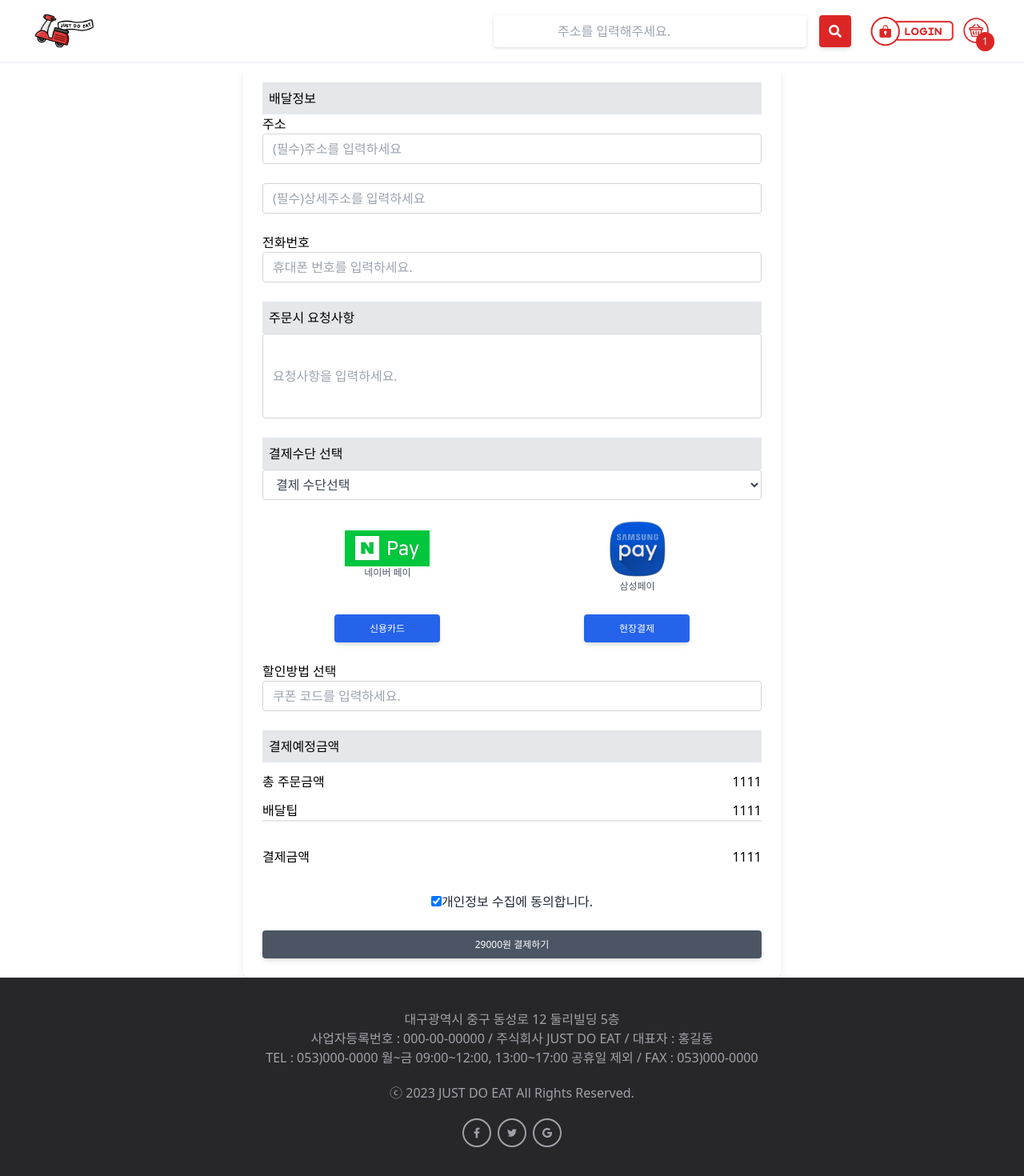
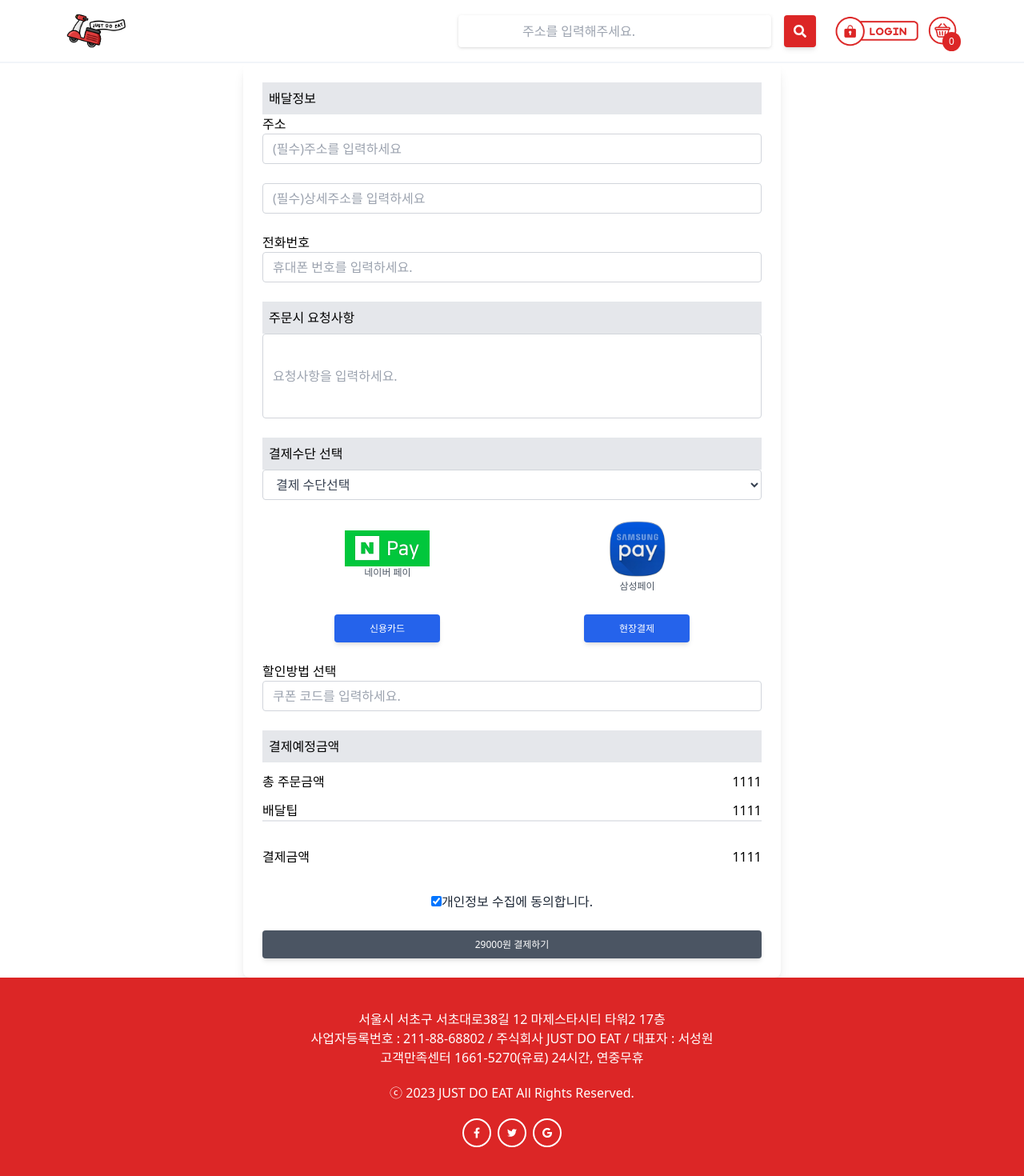
Before and after one commit to sirri1222/JUSTDOEAT, a React (Create React App) app: page /buy in a window 1280 px wide. Shown: the whole page at 80% size. Built offline with nearby package versions, Linux system fonts and the light colour scheme.

Commit message:
리스트부분수정

```diff
--- a/package.json
+++ b/package.json
@@ -29,7 +29,7 @@
     "redux": "^4.2.0",
     "redux-devtools-extension": "^2.13.9",
     "redux-persist": "^6.0.0",
-    "swiper": "^8.4.6",
+    "swiper": "^7.2.0",
     "web-vitals": "^2.1.4"
   },
   "scripts": {
--- a/src/components/Footer.js
+++ b/src/components/Footer.js
@@ -4,25 +4,26 @@ import { Link } from "react-router-dom";
 const Footer = () => {
   return (
     <div>
-      <footer className=" text-center pb-2 bg-zinc-800 text-zinc-400">
+      <footer className=" text-center pb-2 bg-red-600 text-white">
         <div className=" px-6 pt-6">
           <div className=" text-center p-4 ">
-            대구광역시 중구 동성로 12 둘리빌딩 5층
+          서울시 서초구 서초대로38길 12 마제스타시티 타워2 17층
             <br />
-            사업자등록번호 : 000-00-00000 / 주식회사 JUST DO EAT / 대표자 :
-            홍길동
+            사업자등록번호 : 211-88-68802 / 주식회사 JUST DO EAT / 대표자 :
+            서성원
             <br />
-            TEL : 053)000-0000 월~금 09:00~12:00, 13:00~17:00 공휴일 제외 / FAX : 053)000-0000
+            고객만족센터 1661-5270(유료) 24시간, 연중무휴
             <div className=" text-whitehite mt-5">
 
               ⓒ 2023 JUST DO EAT All Rights Reserved.
             </div>
           </div>
-          <div className="flex justify-center mb-6  bg-zinc-800">
+          <div className="flex justify-center mb-6  bg-red-600">
             <Link
               to="/home"
               type="button"
-              className="rounded-full border-2 border-zinc-400 text-zinc-400 leading-normal uppercase hover:bg-black hover:bg-opacity-5 focus:outline-none focus:ring-0 transition duration-150 ease-in-out w-9 h-9 m-1"
+              className="rounded-full border-2 border-white text-white leading-normal uppercase
+               hover:bg-black hover:bg-opacity-5 focus:outline-none focus:ring-0 transition duration-150 ease-in-out w-9 h-9 m-1"
             >
               <svg
                 aria-hidden="true"
@@ -44,7 +45,7 @@ const Footer = () => {
             <Link
               to="/home"
               type="button"
-              className="rounded-full border-2 border-zinc-400 text-zinc-400 leading-normal uppercase hover:bg-black hover:bg-opacity-5 focus:outline-none focus:ring-0 transition duration-150 ease-in-out w-9 h-9 m-1"
+              className="rounded-full border-2 border-white text-white leading-normal uppercase hover:bg-black hover:bg-opacity-5 focus:outline-none focus:ring-0 transition duration-150 ease-in-out w-9 h-9 m-1"
             >
               <svg
                 aria-hidden="true"
@@ -66,7 +67,7 @@ const Footer = () => {
             <Link
               to="/home"
               type="button"
-              className="rounded-full border-2 border-zinc-400 text-zinc-400 leading-normal uppercase hover:bg-black hover:bg-opacity-5 focus:outline-none focus:ring-0 transition duration-150 ease-in-out w-9 h-9 m-1"
+              className="rounded-full border-2 border-white text-white   leading-normal uppercase hover:bg-black hover:bg-opacity-5 focus:outline-none focus:ring-0 transition duration-150 ease-in-out w-9 h-9 m-1"
             >
               <svg
                 aria-hidden="true"
--- a/src/components/detail/DetailNav.js
+++ b/src/components/detail/DetailNav.js
@@ -13,7 +13,8 @@ const DetailNav = ({ item }) => {
   };
   return (
     <div>
-      <nav className="bg-gray-80 flex px-5 justify-between items-center rounded-md w-full p-3">
+      <nav className="bg-gray-80 flex px-5 justify-between items-center
+      rounded-md w-full p-3 border-b ">
         <div className="flex">
           <ol className="list-reset flex justify-start ">
             <li>
--- a/src/components/detail/ListItem.js
+++ b/src/components/detail/ListItem.js
@@ -6,37 +6,45 @@ const ListItem = ({ item }) => {
     <li>
       <Link to={`/about/${item.storeInfo.siSeq}`} state={item}>
         <div
-          className="flex flex-col max-w-3xl border-b-2 p-6 mx-auto sm:p-8
+          className="flex flex-col max-w-3xl border-b-2 p-6 mx-auto sm:p-4
          dark:bg-gray-900 dark:text-gray-100"
         >
-          <div className="flex flex-col py-6 sm:flex-row sm:justify-between">
+          <div className="flex flex-col py-3 sm:flex-row sm:justify-between">
             <div className="flex w-1/2 space-x-2 sm:space-x-4">
               <img
-                className="flex-shrink-0 object-cover w-20 h-20 dark:border-transparent rounded outline-none sm:w-32 sm:h-32 dark:bg-gray-500"
+                className="flex-shrink-0 object-contain w-40 h-40 border
+                dark:border-transparent rounded-3xl
+                outline-none  dark:bg-gray-500"
                 src={`${item.storeInfo.siMainImg}`}
                 alt="Polaroid camera"
               />{" "}
             </div>
-            <div className="flex justify-between w-full my-auto ">
+            <div className="flex justify-between w-full my-auto">
               <div className="space-y-3">
                 <h3 className="text-xl font-extrabold leading-snug">
                   {item.storeInfo.siName}
                 </h3>
                 <div className="flex flex-col ">
                   <span className="text-sm  ">
-                    <span className="font-bold ">open </span>
+                    <span className="font-bold ">Open : </span>{" "}
+                    {item.sdOpenTime} /
                     {/* {item.storeDetail.sdOpenTime} -{" "} */}
-                    <span className="font-bold ">close </span>
+                    <span className="font-bold "> Close : </span>{" "}
+                    {item.sdCloseTime}
                     {/* {item.storeDetail.sdCloseTime}{" "} */}
                   </span>
                   <span className="text-sm">
-                    <span className="font-bold ">최소주문금액 </span>{" "}
-                    {/* 최소금액 출력 결정 필요 */}
+                    <span className="font-bold ">최소주문금액 : </span>{" "}
                     {item.storeInfo.siMinPrice}원
                   </span>
-                  <span className="text-sm">결제 신용카드, 현금,JPay</span>
                   <span className="text-sm">
-                    배달시간 {item.storeInfo.siMinDeliveryTime}~
+                    <span className="font-bold ">결제 : </span>{" "}
+                    {item.storeInfo.sdPayment}
+                  </span>
+                  <span></span>
+                  <span className="text-sm">
+                    <span className="font-bold ">배달시간 : </span>{" "}
+                    {item.storeInfo.siMinDeliveryTime} ~{" "}
                     {item.storeInfo.siMaxDeliveryTime}{" "}
                   </span>
                 </div>
--- a/src/components/home/Header.js
+++ b/src/components/home/Header.js
@@ -1,3 +1,4 @@
+
 import React from "react";
 import { useDispatch, useSelector } from "react-redux";
 import { Link, useNavigate } from "react-router-dom";
@@ -28,7 +29,7 @@ const Header = () => {
 
   return (
     <div>
-      <div className="flex bg-white border-b-2 border-slate-100">
+      <div className="flex px-10 bg-white border-b-2 border-slate-100">
         <div
           className="navbar navbar-expand-sm relative
         flex items-center justify-between w-full "
@@ -93,7 +94,7 @@ const Header = () => {
 
           </div>
 
-          <div className="flex items-center w-10 mt-1 ">
+          <div className="flex items-center w-11 mt-1 ">
             <Link to="/shoppingbag">
               <button className="text-gray-500  ">
                 <img className="" src="/photo/bskicon.png" alt="장바구니"></img>
@@ -102,7 +103,7 @@ const Header = () => {
                   className="text-white bg-red-600 absolute rounded-full
                 text-xs top-10  py-1 px-2"
                 >
-                  1
+                  0
                 </span>
               </button>
             </Link>
```
Also changed, not shown: 1 other file (tests, documents, lock files or other folders).
